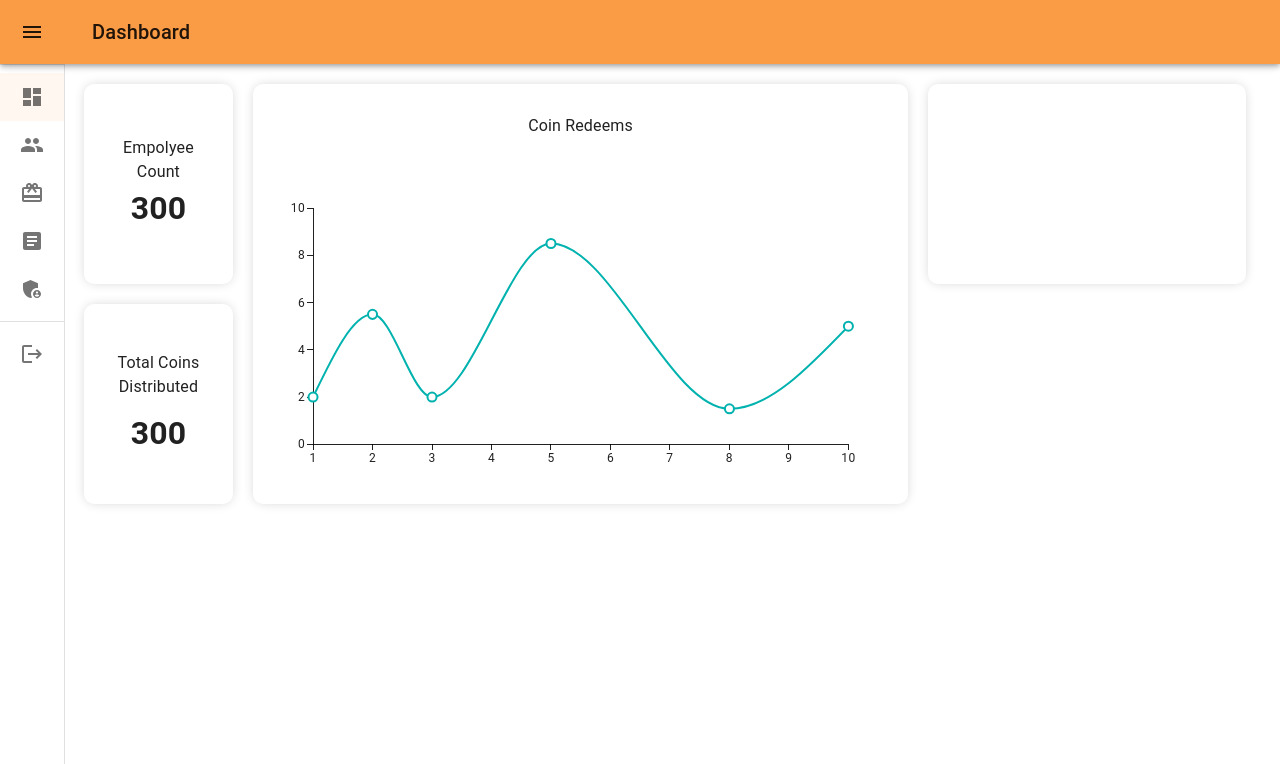
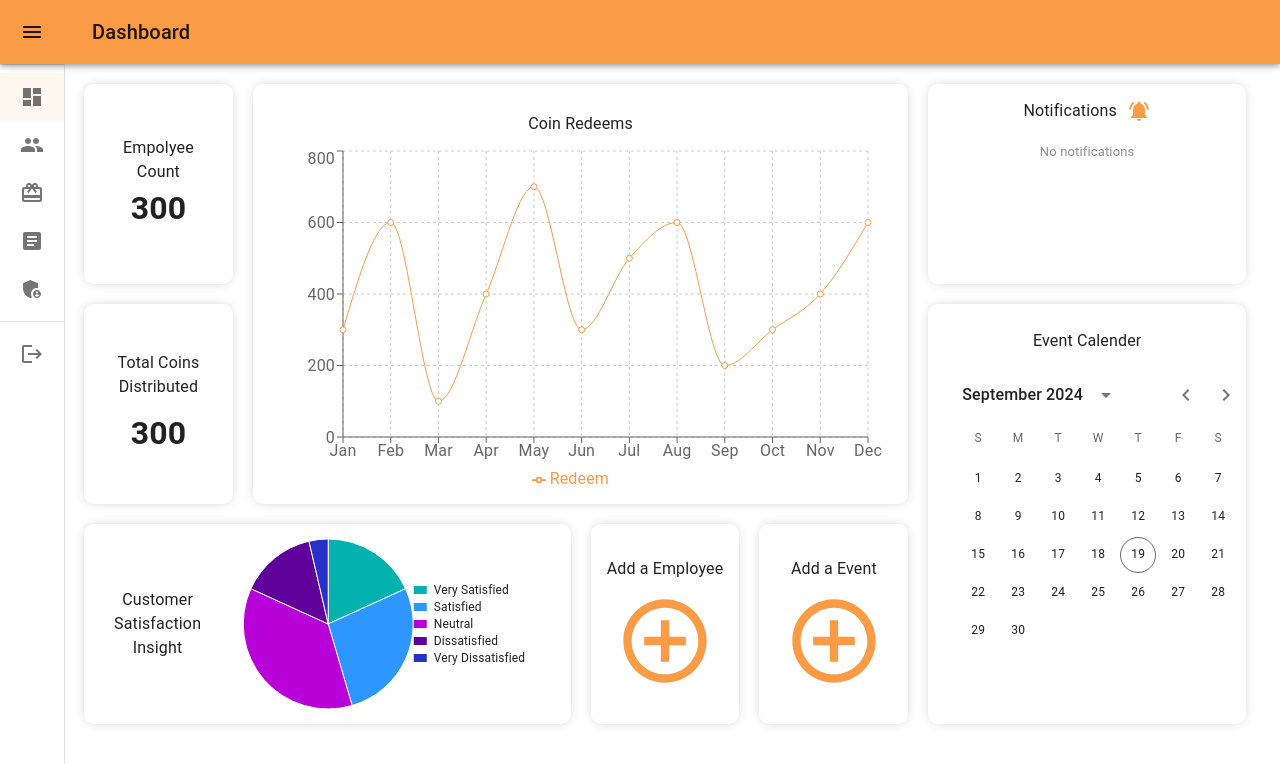
Before and after one commit to NavinduD/Trophy-Admin, a React (Vite) app: page /dashboard/dashboard in a window 1280 px wide. Shown: the top 764 px of the page. Built offline with nearby package versions, Linux system fonts and the light colour scheme.

Commit message:
Update dashboardScreen.jsx

```diff
--- a/src/Components/dashboard/dashboardScreen.jsx
+++ b/src/Components/dashboard/dashboardScreen.jsx
@@ -2,6 +2,13 @@ import React from 'react';
 import { Typography } from '@mui/material';
 import "./dashboardScreen.css";
 import { LineChart } from "@mui/x-charts/LineChart";
+import SellerChart from "./chart";
+import NotificationsActiveIcon from "@mui/icons-material/NotificationsActive";
+import { LocalizationProvider } from "@mui/x-date-pickers/LocalizationProvider";
+import { AdapterDayjs } from "@mui/x-date-pickers/AdapterDayjs";
+import { DateCalendar } from "@mui/x-date-pickers/DateCalendar";
+import { PieChart } from "@mui/x-charts/PieChart";
+import ControlPointIcon from "@mui/icons-material/ControlPoint";
 
 const DashboardContent = () => {
   return (
@@ -14,20 +21,66 @@ const DashboardContent = () => {
       <div className="item2 gridBG">
         <div className="ecTitle">Coin Redeems</div>
         <div className="chart">
-          <LineChart
-            xAxis={[{ data: [1, 2, 3, 5, 8, 10] }]}
+          <SellerChart />
+        </div>
+      </div>
+      <div className="item3 gridBG">
+        <div className="i3">
+          <span className="ecTitle">Notifications</span>
+          <NotificationsActiveIcon sx={{ color: "#fa9b46" }} />
+        </div>
+        <span className="hintTxt">No notifications</span>
+      </div>
+      <div className="item4 gridBG">
+        <span className="ecTitle">Total Coins Distributed</span>
+        <span className="ecCount">300</span>
+      </div>
+      <div className="item5 gridBG">
+        <LocalizationProvider dateAdapter={AdapterDayjs}>
+          <span className="ecTitle">Event Calender</span>
+          <DateCalendar />
+        </LocalizationProvider>
+      </div>
+      <div className="item6 gridBG">
+        <div className="ecTitle">Customer Satisfaction Insight</div>
+        <div className="pieChart">
+          <PieChart
             series={[
               {
-                data: [2, 5.5, 2, 8.5, 1.5, 5],
+                data: [
+                  { id: 0, value: 10, label: "Very Satisfied" },
+                  { id: 1, value: 15, label: "Satisfied" },
+                  { id: 2, value: 20, label: "Neutral" },
+                  { id: 3, value: 8, label: "Dissatisfied" },
+                  { id: 4, value: 2, label: "Very Dissatisfied" },
+                ],
               },
             ]}
+            slotProps={{
+              legend: {
+                labelStyle: {
+                  fontSize: 12,
+                },
+                itemMarkWidth: 13,
+                itemMarkHeight: 8,
+                markGap: 7,
+                itemGap: 5,
+              },
+            }}
           />
         </div>
       </div>
-      <div className="item3 gridBG"></div>
-      <div className="item4 gridBG">
-        <span className="ecTitle">Total Coins Distributed</span>
-        <span className="ecCount">300</span>
+      <div className="item7 gridBG item78">
+        <span className="ecTitle">Add a Employee</span>
+        <div className="btn">
+          <ControlPointIcon sx={{ fontSize: 100, color: "#fa9b46" }} />
+        </div>
+      </div>
+      <div className="item8 gridBG item78">
+        <span className="ecTitle">Add a Event</span>
+        <div className="btn">
+          <ControlPointIcon sx={{ fontSize: 100, color: "#fa9b46" }} />
+        </div>
       </div>
     </dev>
   );
```
